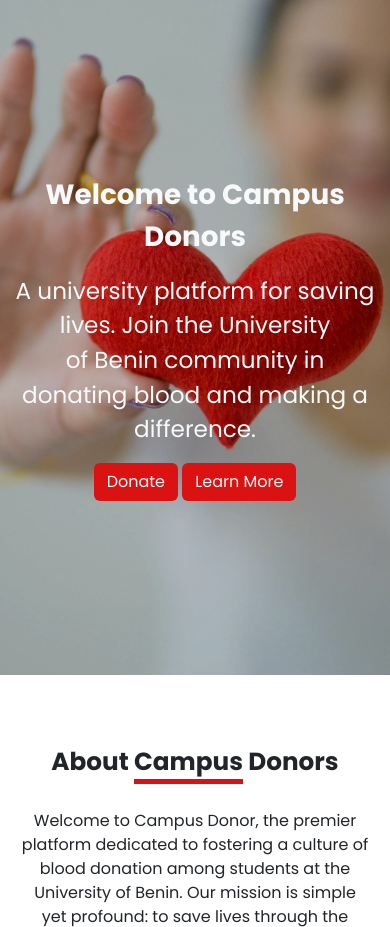
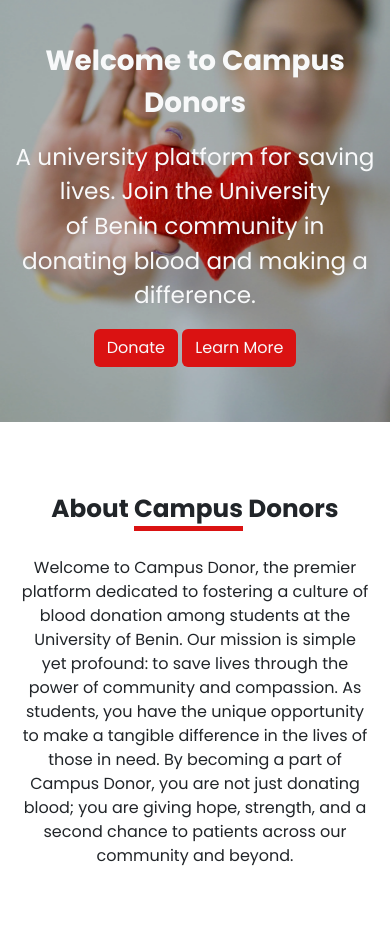
Before and after one commit to samueldobi/Campus-donors, a PHP site: page / in a window 390 px wide. Shown: the part 72-999 px from the top of the page. Run offline with PHP 8.4, Linux system fonts and the light colour scheme.

Commit message:
hero section changes

```diff
--- a/assets/style.css
+++ b/assets/style.css
@@ -132,6 +132,14 @@
     .why-donate-text{
         transform: translateY(1%);
     }
+    .hero-section{
+        width: 100%;
+        height: 50vh;
+        display:none;
+    }
+    .hero-responsive{
+        margin-top: 40px;
+    }
   }
 
  /* Media Queries */
--- a/includes/header.php
+++ b/includes/header.php
@@ -47,9 +47,9 @@
               </ul>
             </li>
           </ul>
-          <ul class="navbar-nav ms-auto d-none d-lg-inline-flex">
+          <ul class="navbar-nav ms-auto   ">
             <li class="nav-item mx-2">
-            <a class="nav-link mx-2" href="#">Login/Register</a>
+            <a class="nav-link " href="#">Login/Register</a>
               <!-- <a class="nav-link text-dark h5" href="" target="blank"><i class="fab fa-google-plus-square"></i></a> -->
             </li>
             <li class="nav-item mx-2">
--- a/index.php
+++ b/index.php
@@ -1,17 +1,17 @@
 <?php include 'includes/header.php' ?>
   <!-- ======= Hero  Section ======= -->
-<section class="hero-section  d-flex align-items-center mb-5">
+<section class="hero-section  d-flex align-items-md-center mb-5">
     <div class="container">
-        <div class="row">
+        <div class="row hero-responsive">
             <div class="col-lg-12 d-flex flex-column text-light text-center ">
                 <p class = "fs-1 fw-bold text-center ">Welcome to Campus Donors</p>
                 <p class="fs-3">A university platform for saving lives. Join the University <br>of Benin community in donating blood and making a difference.</p>
 
                 <div class="button-links">
-                    <a href="donate.php" style="text-decoration: none;">
+                    <a href="donate.php">
                     <button type="button" class="btn text-light  btn-style">Donate </button>
                     </a>
-                    <a  href = "#about" style="text-decoration: none;">
+                    <a  href = "#about">
                         <button type="button" class="btn text-light btn-style">Learn More </button>
                     </a>
 
@@ -129,10 +129,10 @@
 <!-- ======= Testimonials  Section ======= -->
 <div class="container mt-5 mb-5 g-2">
     <div class="row g-2 ">
-        <p class="testimonials-header text-lg-center text-sm-start fw-bold fs-2 p-3 mt-5">
+        <p class="testimonials-header text-lg-center text-sm-start fw-bold fs-2 p-2 mt-5">
             Testimonials
         </p>
-        <p class="testimonials-text text-lg-center text-sm-start fs-4 ">
+        <p class="testimonials-text text-lg-center text-sm-start fs-4  m-1">
             Here are students that have benefitted from  and contributed to our programme.
         </p>
     </div>
```
